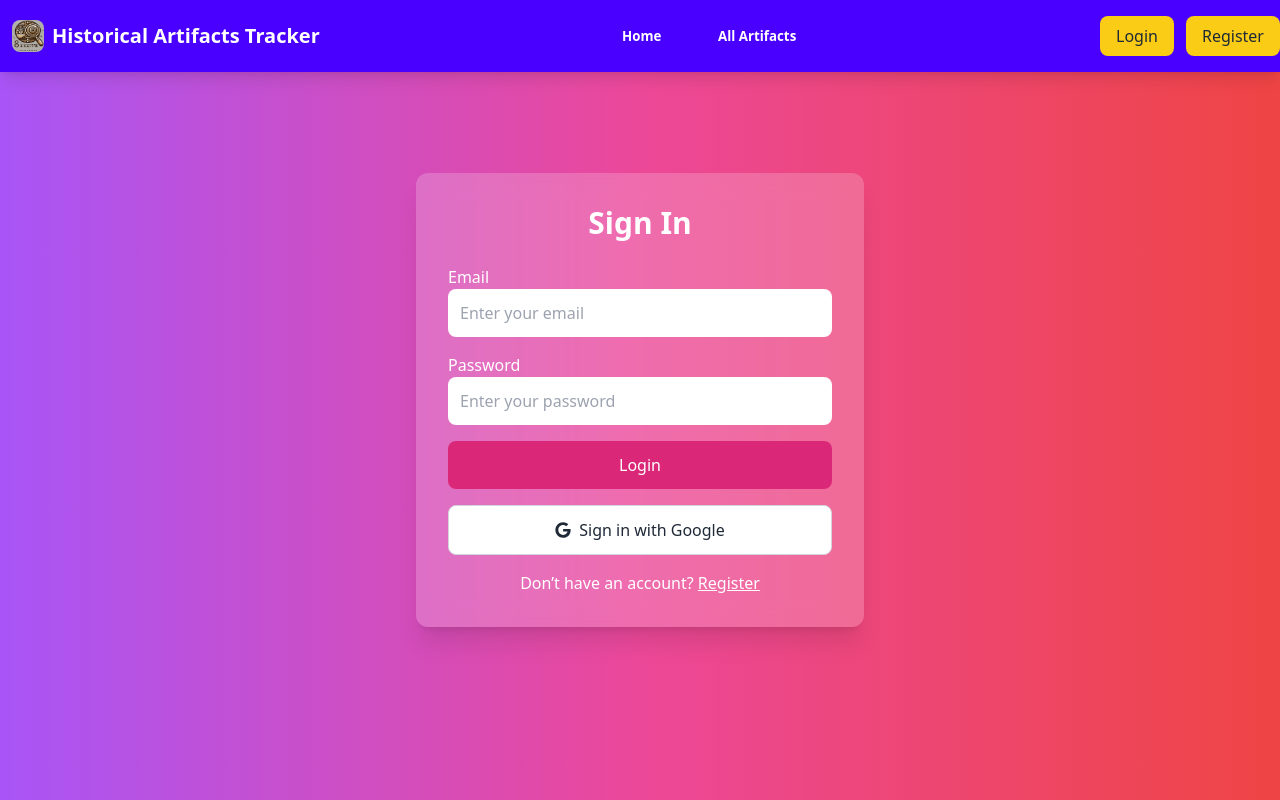
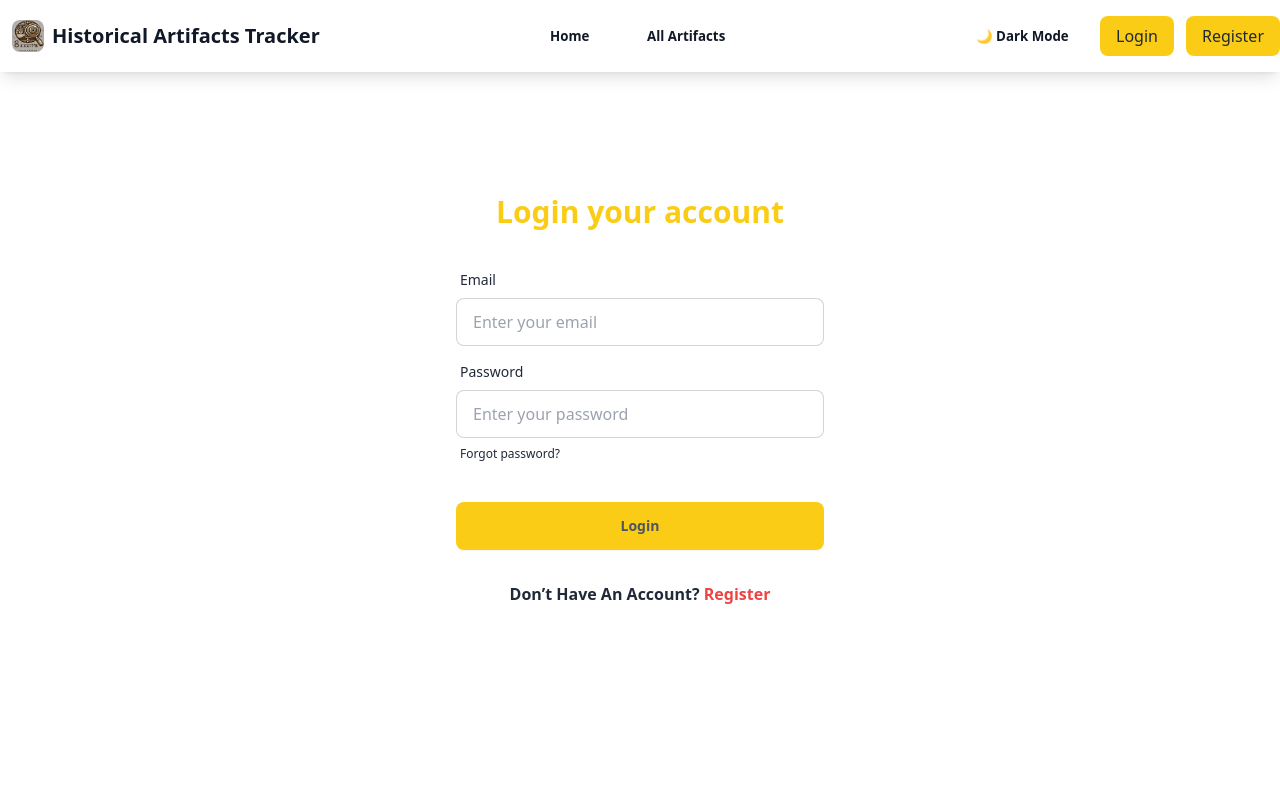
Before and after one commit to imtiazahmadtanvir/Historical-Artifacts-Tracker-Web, a React (Vite) app: page /auth/login in a window 1280 px wide. Built offline with nearby package versions, Linux system fonts and the light colour scheme; no server answers.

Commit message:
dark mode featured added

```diff
--- a/src/Authentication/Signin.jsx
+++ b/src/Authentication/Signin.jsx
@@ -1,10 +1,11 @@
+/* eslint-disable no-unused-vars */
 import { useContext, useState } from "react";
 import { Link, useLocation, useNavigate } from "react-router-dom";
 import { AuthContext } from "../provider/AuthProvider";
-import { FaGoogle } from "react-icons/fa";
+import axios from "axios";
 
 const Signin = () => {
-  const { userLogin, googleSignIn } = useContext(AuthContext);
+  const { userLogin } = useContext(AuthContext);
   const [error, setError] = useState({});
   const location = useLocation();
   const navigate = useNavigate();
@@ -17,55 +18,73 @@ const Signin = () => {
 
     userLogin(email, password)
       .then((result) => {
-        console.log("Signed in as:", result.user.email);
+          console.log('sign in' ,result.user.email);
+
+          const  user ={ email: email }
+          // axios.post('https://historical-artifacts-tracker-server-blue.vercel.app/jwt', user ,{ withCredentials : true})
+          // .then(res=>{
+          //   console.log(res.data)
+          // })
+        // Redirect to previous route or home
         navigate(location?.state?.from || "/");
       })
-      .catch(() => {
-        setError({ login: "Invalid email or password" });
+      .catch((err) => {
+        setError({ ...error, login: "Invalid email or password" });
       });
   };
 
-  const handleGoogleSignIn = () => {
-    googleSignIn()
-      .then(() => navigate("/"))
-      .catch(() => setError({ login: "Google sign-in failed" }));
-  };
-
   return (
-    <div className="min-h-screen flex items-center justify-center bg-gradient-to-r from-purple-500 via-pink-500 to-red-500 p-6">
-      <div className="w-full max-w-md bg-white/20 backdrop-blur-md p-8 rounded-xl shadow-xl">
-        <h2 className="text-3xl font-semibold text-center text-white mb-6">Sign In</h2>
-        <form onSubmit={handleSubmit} className="space-y-4">
-          <div>
-            <label className="block text-white">Email</label>
+    <div className="min-h-screen flex justify-center items-center bg-white">
+      <div className="w-10/12 mx-auto card bg-base-100 lg:w-full max-w-lg shrink-0 rounded-lg p-10">
+        <h2 className="text-3xl text-yellow-400 font-semibold text-center">
+          Login your account
+        </h2>
+        <form onSubmit={handleSubmit} className="card-body">
+          <div className="form-control">
+            <label className="label">
+              <span className="label-text">Email</span>
+            </label>
             <input
               name="email"
               type="email"
               placeholder="Enter your email"
-              className="w-full p-3 rounded-lg border-none focus:ring-2 focus:ring-pink-400"
+              className="input input-bordered"
               required
             />
           </div>
-          <div>
-            <label className="block text-white">Password</label>
+          <div className="form-control">
+            <label className="label">
+              <span className="label-text">Password</span>
+            </label>
             <input
               name="password"
               type="password"
               placeholder="Enter your password"
-              className="w-full p-3 rounded-lg border-none focus:ring-2 focus:ring-pink-400"
+              className="input input-bordered"
               required
             />
-            {error.login && <p className="text-red-300 text-sm mt-1">{error.login}</p>}
+            {error.login && (
+              <label className="label text-sm text-red-600">
+                {error.login}
+              </label>
+            )}
+            <label className="label">
+              <Link to="/auth/forgot" className="label-text-alt link link-hover">
+                Forgot password?
+              </Link>
+            </label>
           </div>
-          <button type="submit" className="w-full py-3 text-white bg-pink-600 hover:bg-pink-700 rounded-lg">
-            Login
-          </button>
-          <button type="button" onClick={handleGoogleSignIn} className="w-full flex items-center justify-center py-3 bg-white text-gray-800 border border-gray-300 rounded-lg hover:bg-gray-100">
-            <FaGoogle className="mr-2" /> Sign in with Google
-          </button>
+          <div className="form-control mt-6">
+            <button type="submit" className="btn btn-primary bg-yellow-400 border-none text-gray-600 rounded-lg">
+              Login
+            </button>
+          </div>
         </form>
-        <p className="text-center text-white mt-4">
-          Don’t have an account? <Link to="/auth/register" className="underline">Register</Link>
+        <p className="text-center font-semibold">
+          Don’t Have An Account?{" "}
+          <Link to="/auth/register" className="text-red-500">
+            Register
+          </Link>
         </p>
       </div>
     </div>
--- a/src/components/Navbar.jsx
+++ b/src/components/Navbar.jsx
@@ -1,5 +1,5 @@
 import { Link } from "react-router-dom";
-import { useContext, useState } from "react";
+import { useContext, useState, useEffect } from "react";
 import logo from "../assets/logo.jpg"; // Update with actual logo path
 import defaultPic from "../assets/defulteimage.png"; // Default user avatar
 import { AuthContext } from "../provider/AuthProvider";
@@ -8,34 +8,50 @@ const Navbar = () => {
   const [isMenuOpen, setIsMenuOpen] = useState(false);
   const { user, logOut } = useContext(AuthContext);
 
+  // Dark mode state
+  const [darkMode, setDarkMode] = useState(() => {
+    return localStorage.getItem("theme") === "dark";
+  });
+
+  // Apply dark mode class to HTML tag
+  useEffect(() => {
+    if (darkMode) {
+      document.documentElement.classList.add("dark");
+      localStorage.setItem("theme", "dark");
+    } else {
+      document.documentElement.classList.remove("dark");
+      localStorage.setItem("theme", "light");
+    }
+  }, [darkMode]);
+
   return (
-    <nav className="fixed top-0 left-0 w-full bg-primary dark:bg-gray-900 shadow-lg z-50">
-      <div className="container mx-auto   py-3 flex justify-between items-center">
+    <nav className="fixed top-0 left-0 w-full bg-white dark:bg-gray-900 text-gray-900 dark:text-gray-100 shadow-lg z-50 transition-colors duration-300">
+      <div className="container mx-auto py-3 flex justify-between items-center">
         {/* Logo and Title */}
         <div className="flex items-center ml-3">
           <img src={logo} alt="Logo" className="w-8 h-8 mr-2 rounded-lg" />
-          <Link to="/" className="text-xl font-bold text-white">
+          <Link to="/" className="text-xl font-bold">
             Historical Artifacts Tracker
           </Link>
         </div>
 
         {/* Navigation Links (Large Devices) */}
         <div className="hidden lg:flex gap-5">
-          <Link to="/" className="btn btn-ghost text-white hover:bg-gray-300 dark:hover:bg-gray-700">
+          <Link to="/" className="btn btn-ghost hover:bg-gray-300 dark:hover:bg-gray-700">
             Home
           </Link>
-          <Link to="/all-artifacts" className="btn btn-ghost text-white hover:bg-gray-300 dark:hover:bg-gray-700">
+          <Link to="/all-artifacts" className="btn btn-ghost hover:bg-gray-300 dark:hover:bg-gray-700">
             All Artifacts
           </Link>
           {user && (
             <>
-              <Link to="/add-artifacts" className="btn btn-ghost text-white hover:bg-gray-300 dark:hover:bg-gray-700">
+              <Link to="/add-artifacts" className="btn btn-ghost hover:bg-gray-300 dark:hover:bg-gray-700">
                 Add Artifact
               </Link>
-              <Link to="/liked-artifacts" className="btn btn-ghost text-white hover:bg-gray-300 dark:hover:bg-gray-700">
+              <Link to="/liked-artifacts" className="btn btn-ghost hover:bg-gray-300 dark:hover:bg-gray-700">
                 Liked Artifacts
               </Link>
-              <Link to="/my-artifacts" className="btn btn-ghost text-white hover:bg-gray-300 dark:hover:bg-gray-700">
+              <Link to="/my-artifacts" className="btn btn-ghost hover:bg-gray-300 dark:hover:bg-gray-700">
                 My Artifacts
               </Link>
             </>
@@ -44,28 +60,36 @@ const Navbar = () => {
 
         {/* User Profile or Login/Register */}
         <div className="hidden lg:flex items-center gap-3">
+          {/* Dark Mode Toggle Button */}
+          <button
+            onClick={() => setDarkMode(!darkMode)}
+            className="btn btn-ghost hover:bg-gray-300 dark:hover:bg-gray-700 transition"
+          >
+            {darkMode ? "🌞 Light Mode" : "🌙 Dark Mode"}
+          </button>
+
           {user ? (
             <div className="flex items-center gap-2">
               <Link to="/profile">
                 <img
                   src={user?.photoURL || defaultPic}
                   alt="User"
-                  className="w-8 h-8 rounded-full border-2 border-white"
+                  className="w-8 h-8 rounded-full border-2 border-gray-300 dark:border-gray-500"
                 />
               </Link>
               <button
                 onClick={logOut}
-                className="bg-yellow-400 px-4 py-2 rounded-lg text-gray-800 hover:bg-yellow-500 transition"
+                className="bg-yellow-400 dark:bg-yellow-500 px-4 py-2 rounded-lg text-gray-800 dark:text-gray-900 hover:bg-yellow-500 dark:hover:bg-yellow-600 transition"
               >
                 Logout
               </button>
             </div>
           ) : (
             <>
-              <Link to="/auth/login" className="bg-yellow-400 px-4 py-2 rounded-lg text-gray-800 hover:bg-yellow-500 transition">
+              <Link to="/auth/login" className="bg-yellow-400 dark:bg-yellow-500 px-4 py-2 rounded-lg text-gray-800 dark:text-gray-900 hover:bg-yellow-500 dark:hover:bg-yellow-600 transition">
                 Login
               </Link>
-              <Link to="/auth/register" className="bg-yellow-400 px-4 py-2 rounded-lg text-gray-800 hover:bg-yellow-500 transition">
+              <Link to="/auth/register" className="bg-yellow-400 dark:bg-yellow-500 px-4 py-2 rounded-lg text-gray-800 dark:text-gray-900 hover:bg-yellow-500 dark:hover:bg-yellow-600 transition">
                 Register
               </Link>
             </>
@@ -75,7 +99,7 @@ const Navbar = () => {
         {/* Mobile Menu Button */}
         <button
           onClick={() => setIsMenuOpen(!isMenuOpen)}
-          className="lg:hidden btn btn-ghost text-white"
+          className="lg:hidden btn btn-ghost"
           aria-label="Toggle Menu"
         >
           <svg className="w-6 h-6" fill="none" viewBox="0 0 24 24" stroke="currentColor">
@@ -86,31 +110,31 @@ const Navbar = () => {
 
       {/* Mobile Dropdown Menu */}
       {isMenuOpen && (
-  <div className="absolute top-[4.5rem] right-0 left-auto w-40 bg-primary dark:bg-gray-800 shadow-lg z-50 lg:hidden">
+        <div className="absolute top-[4.5rem] right-0 w-40 bg-white dark:bg-gray-900 shadow-lg z-50 lg:hidden">
           <div className="flex flex-col items-start gap-2 p-4">
-      <Link to="/" className="btn btn-ghost w-full text-left text-white hover:bg-gray-300 dark:hover:bg-gray-700">
+            <Link to="/" className="btn btn-ghost w-full text-left hover:bg-gray-300 dark:hover:bg-gray-700">
               Home
             </Link>
-      <Link to="/all-artifacts" className="btn btn-ghost w-full text-left text-white hover:bg-gray-300 dark:hover:bg-gray-700">
+            <Link to="/all-artifacts" className="btn btn-ghost w-full text-left hover:bg-gray-300 dark:hover:bg-gray-700">
               All Artifacts
             </Link>
             {user && (
               <>
-          <Link to="/add-artifacts" className="btn btn-ghost w-full text-left text-white hover:bg-gray-300 dark:hover:bg-gray-700">
+                <Link to="/add-artifacts" className="btn btn-ghost w-full text-left hover:bg-gray-300 dark:hover:bg-gray-700">
                   Add Artifact
                 </Link>
-          <Link to="/liked-artifacts" className="btn btn-ghost w-full text-left text-white hover:bg-gray-300 dark:hover:bg-gray-700">
+                <Link to="/liked-artifacts" className="btn btn-ghost w-full text-left hover:bg-gray-300 dark:hover:bg-gray-700">
                   Liked Artifacts
                 </Link>
-          <Link to="/my-artifacts" className="btn btn-ghost w-full text-left text-white hover:bg-gray-300 dark:hover:bg-gray-700">
+                <Link to="/my-artifacts" className="btn btn-ghost w-full text-left hover:bg-gray-300 dark:hover:bg-gray-700">
                   My Artifacts
                 </Link>
-          <Link to="/profile" className="btn btn-ghost w-full text-left text-white hover:bg-gray-300 dark:hover:bg-gray-700">
+                <Link to="/profile" className="btn btn-ghost w-full text-left hover:bg-gray-300 dark:hover:bg-gray-700">
                   Profile
                 </Link>
                 <button
                   onClick={logOut}
-            className="btn btn-primary w-full bg-yellow-400 hover:bg-yellow-500"
+                  className="btn btn-primary w-full bg-yellow-400 dark:bg-yellow-500 hover:bg-yellow-500 dark:hover:bg-yellow-600"
                 >
                   Logout
                 </button>
@@ -118,18 +142,24 @@ const Navbar = () => {
             )}
             {!user && (
               <>
-          <Link to="/auth/login" className="btn btn-primary w-full bg-yellow-400 hover:bg-yellow-500">
+                <Link to="/auth/login" className="btn btn-primary w-full bg-yellow-400 dark:bg-yellow-500 hover:bg-yellow-500 dark:hover:bg-yellow-600">
                   Login
                 </Link>
-          <Link to="/auth/register" className="btn btn-primary w-full bg-yellow-400 hover:bg-yellow-500">
+                <Link to="/auth/register" className="btn btn-primary w-full bg-yellow-400 dark:bg-yellow-500 hover:bg-yellow-500 dark:hover:bg-yellow-600">
                   Register
                 </Link>
               </>
             )}
+            {/* Dark Mode Toggle for Mobile */}
+            <button
+              onClick={() => setDarkMode(!darkMode)}
+              className="btn btn-ghost w-full hover:bg-gray-300 dark:hover:bg-gray-700"
+            >
+              {darkMode ? "🌞 Light Mode" : "🌙 Dark Mode"}
+            </button>
           </div>
         </div>
       )}
-
     </nav>
   );
 };
```
Lines whose indentation alone changed are shown as unchanged.
